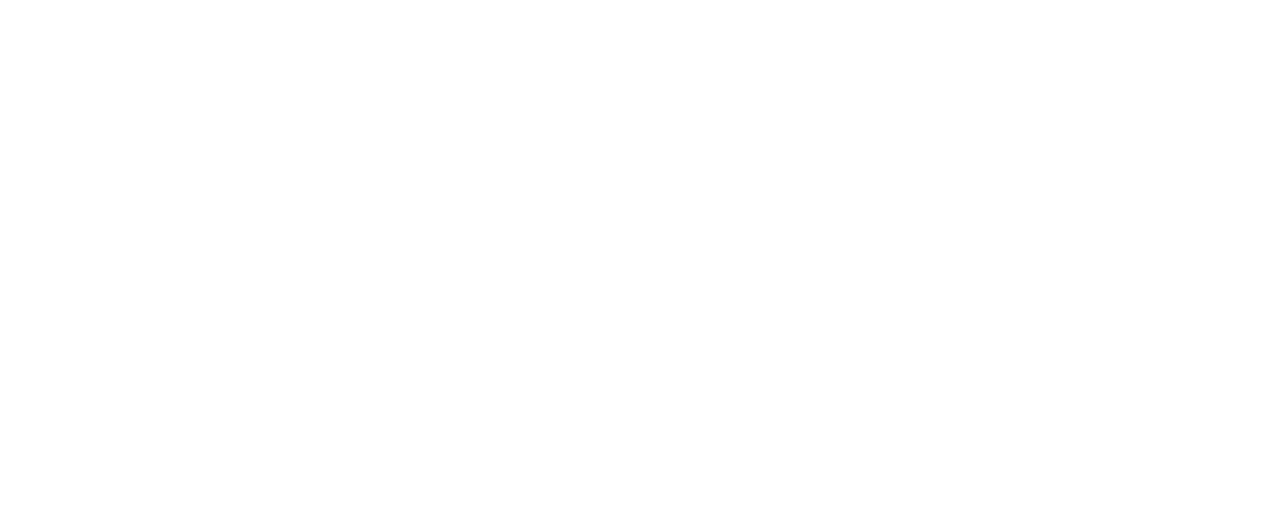
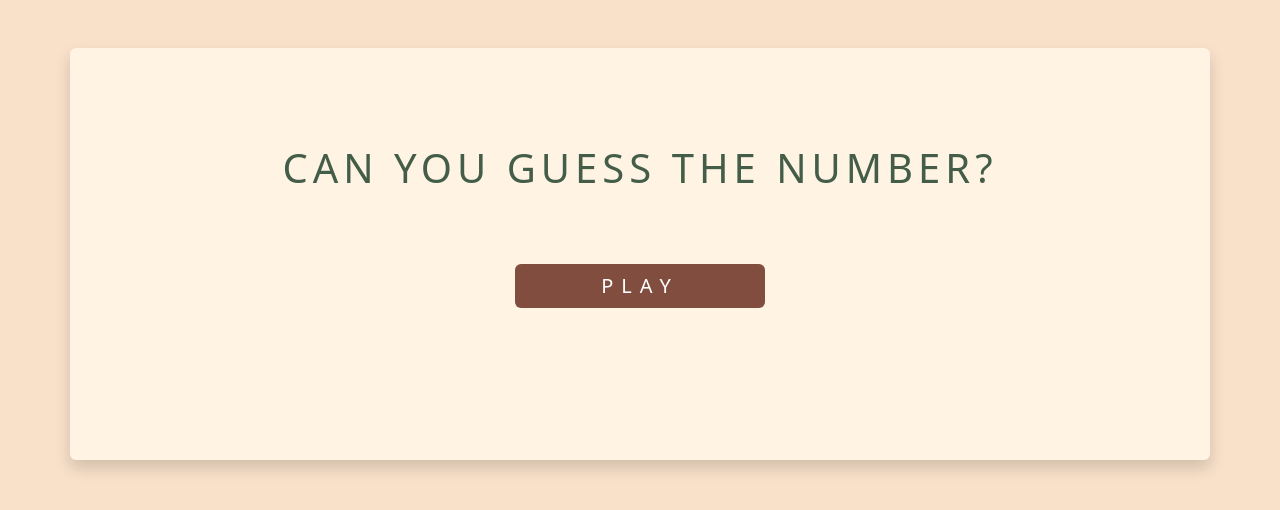
Before and after one commit to kamnyl/js4, a plain HTML site: page index.html in a window 1280 px wide. Drawn offline with nearby package versions, Linux system fonts and the light colour scheme.

Commit message:
Add HTML template and styling from previous project

```diff
--- a/index.html
+++ b/index.html
@@ -3,10 +3,23 @@
 <head>
     <meta charset="UTF-8">
     <meta name="viewport" content="width=device-width, initial-scale=1.0">
+    <link rel="stylesheet" href="https://cdnjs.cloudflare.com/ajax/libs/animate.css/4.1.1/animate.min.css"/>
+    <link href="https://cdn.jsdelivr.net/npm/bootstrap@5.3.3/dist/css/bootstrap.min.css" rel="stylesheet" integrity="sha384-QWTKZyjpPEjISv5WaRU9OFeRpok6YctnYmDr5pNlyT2bRjXh0JMhjY6hW+ALEwIH" crossorigin="anonymous">
+    <script src="https://cdn.jsdelivr.net/npm/bootstrap@5.3.3/dist/js/bootstrap.bundle.min.js" integrity="sha384-YvpcrYf0tY3lHB60NNkmXc5s9fDVZLESaAA55NDzOxhy9GkcIdslK1eN7N6jIeHz" crossorigin="anonymous" defer></script>
     <script src="/js/script.js" defer></script>
+    <link rel="stylesheet" href="styles/styles.css">
     <title>Document</title>
 </head>
 <body>
+    <main class="container mt-5 mb-5">
+        <div class="row justify-content-center p-5 shadow rounded">
+            <div class="col-md-12 p-5 text-center">
+                <h1 class="animate__animated animate__backInLeft mb-5 text-center text-uppercase">Can You Guess the Number?</h1>
+                <button type="button" class="btn btn-custom mt-4 mb-5 text-uppercase" onclick="guessNumberGame()">Play</button>
+                <h3 class="h3-custom" id="message"></h3>
 
+            </div>
+        </div>
+    </main>
 </body>
 </html>
--- /dev/null
+++ b/styles/styles.css
@@ -0,0 +1,31 @@
+body {
+    background-color:  #F8E0C9;
+}
+
+.row {
+    background-color:  #FFF4E4;
+}
+
+.btn-custom {
+    background-color:  #804d3f;
+    color: #ffffff;
+    min-width: 250px;
+    font-size: 20px;
+    letter-spacing: 8px;
+}
+
+.btn-custom:hover {
+    background-color:  #996657;
+    color: #ffffff;
+}
+
+.h3-custom {
+    color: #445D48;
+    font-weight: 400;
+    font-size: 20px;
+}
+
+h1 {
+    color: #445D48;
+    letter-spacing: 5px;
+}
```
